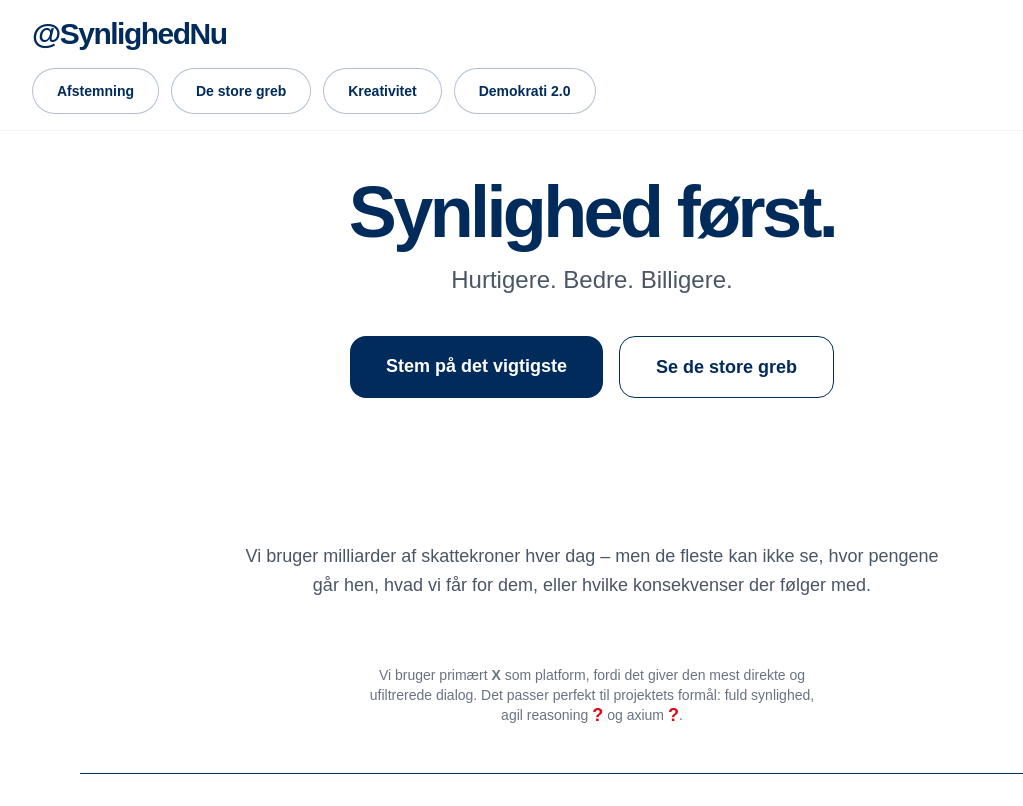
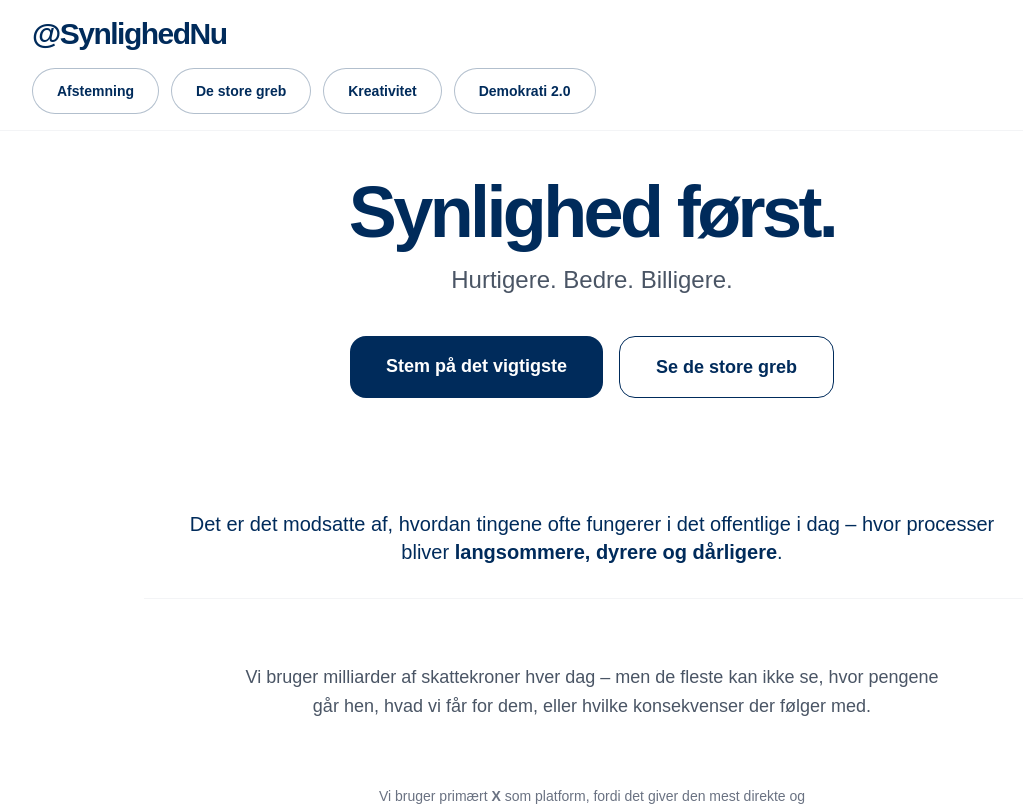
Before and after one commit to synlighed-nu/synlighed-nu-clean, a Next.js app: page / in a window 1280 px wide. Shown: the top 806 px of the page, without its empty margins (48-1071 px from the left). Built offline with nearby package versions, Linux system fonts and the light colour scheme.

Commit message:
Update page.tsx

```diff
--- a/app/page.tsx
+++ b/app/page.tsx
@@ -21,11 +21,20 @@ export default function SynlighedNu() {
     <div className="min-h-screen bg-white text-[#002B5B] pt-20">
       <Nav />
       <Hero />
+
+      {/* Forklaring af mottoet lige under "Synlighed først." */}
+      <div className="max-w-4xl mx-auto px-6 py-8 text-center border-b border-gray-100">
+        <p className="text-xl font-medium text-[#002B5B]">
+          Det er det modsatte af, hvordan tingene ofte fungerer i det offentlige i dag –
+          hvor processer bliver <strong>langsommere, dyrere og dårligere</strong>.
+        </p>
+      </div>
+
       <WhySection />
       <VotingSection />
       <BigMoves />
 
-      {/* === KREATIVITET – EGEN SEKTION === */}
+      {/* Kreativitet – egen sektion */}
       <section id="kreativitet" className="max-w-4xl mx-auto px-6 py-20 border-t border-gray-200 bg-white">
         <div className="text-center mb-12">
           <span className="inline-block px-4 py-1 bg-[#E30613] text-white text-sm font-semibold tracking-widest rounded-full">KRITISK OMRÅDE</span>
@@ -56,7 +65,7 @@ export default function SynlighedNu() {
 
       <ConcreteAreas showExplanation={showExplanation} />
 
-      {/* === DEMOKRATI 2.0 – EGEN SEKTION === */}
+      {/* Demokrati 2.0 */}
       <section id="demokrati-2-0" className="max-w-4xl mx-auto px-6 py-16 border-t border-gray-200">
         <div className="text-center mb-10">
           <span className="inline-block px-4 py-1 bg-[#E30613] text-white text-sm font-semibold tracking-widest rounded-full">VISION</span>
@@ -106,7 +115,7 @@ export default function SynlighedNu() {
         </div>
       </section>
 
-      {/* Støt projektet – stor CTA i bunden */}
+      {/* Støt projektet */}
       <div className="max-w-4xl mx-auto px-6 py-16 border-t border-gray-100 bg-white">
         <div className="bg-[#002B5B] text-white rounded-3xl p-10 text-center">
           <h3 className="text-3xl font-semibold mb-3">Vil du hjælpe med at gøre Danmark mere gennemsigtigt?</h3>
```
